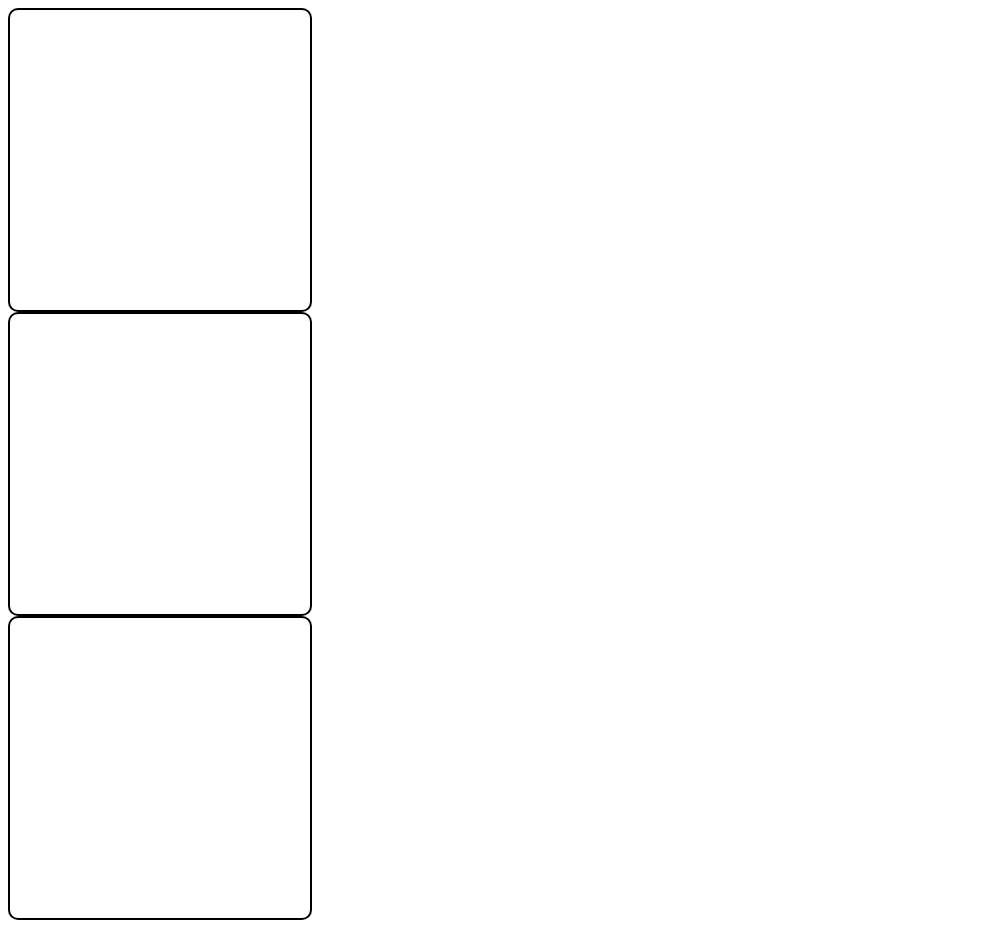
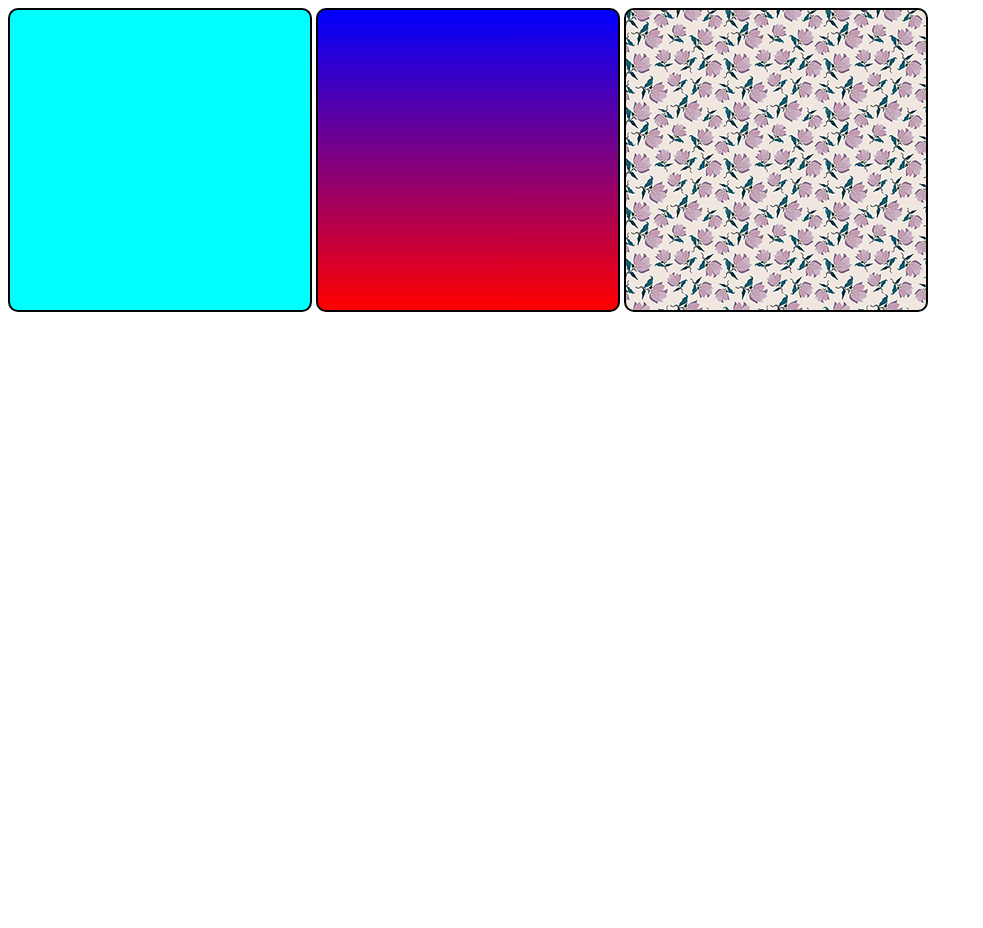
Before and after one commit to Maiconcelo/html_css, a plain HTML site: page ex022/index.html in a window 1280 px wide. Shown: the whole page, without its empty margins (0-983 px from the left). After the commit the page ends 800 px from the top, so only its background shows below. Drawn offline with Linux system fonts and the light colour scheme.

Commit message:
Criei uma pasta para as imagens

```diff
--- a/ex022/index.html
+++ b/ex022/index.html
@@ -6,12 +6,24 @@
     <meta name="viewport" content="width=device-width, initial-scale=1.0">
     <title>imagen de fundo</title>
     <style>
-        .quadrado{
+
+
+        div.quadrado{
+            display: inline-block;
+            border: 2px solid black;
             height: 300px;
             width: 300px;
-            border: 2px solid black;
             border-radius: 10px;
-
+            background-color: lightgray;
+        }
+        div#q1{
+            background-color: aqua;
+        }
+        div#q2{
+            background-image: linear-gradient(to bottom, blue, red);
+        }
+        div#q3{
+            background-image: url('imagens/pattern003.png');
         }
 
     </style>
```
Also changed, not shown: ex022/imagens/pattern001.png (renamed from ex022/pattern001.png), ex022/imagens/pattern002.png (renamed from ex022/pattern002.png), ex022/imagens/pattern003.png (renamed from ex022/pattern003.png), ex022/imagens/pattern004.png (renamed from ex022/pattern004.png), ex022/imagens/target001.png (renamed from ex022/target001.png), ex022/imagens/wallpaper001.jpg (renamed from ex022/wallpaper001.jpg), ex022/imagens/wallpaper002.jpg (renamed from ex022/wallpaper002.jpg), ex022/imagens/wallpaper003.jpg (renamed from ex022/wallpaper003.jpg), ex022/imagens/wallpaper004.jpg (renamed from ex022/wallpaper004.jpg), ex022/imagens/wallpaper005.jpg (renamed from ex022/wallpaper005.jpg), ex022/imagens/wallpaper006.jpg (renamed from ex022/wallpaper006.jpg).
